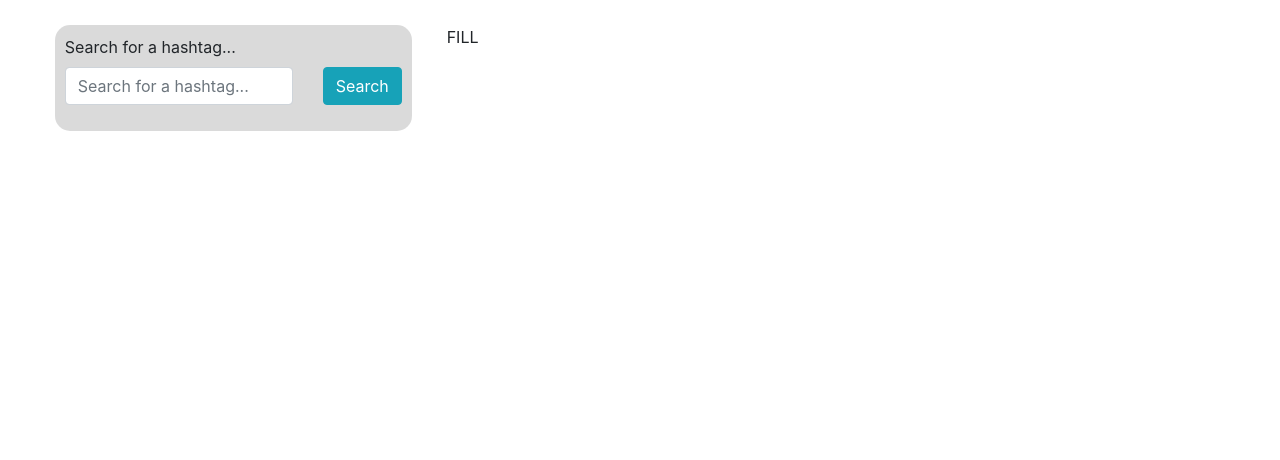
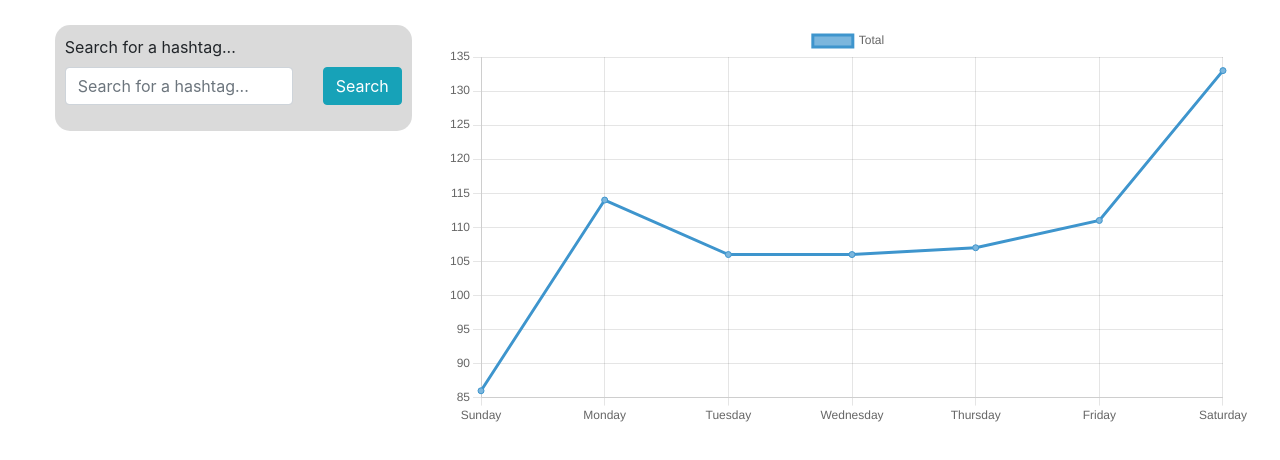
Before and after one commit to Shampoo307/twitter-client, a React (Create React App) app: page / in a window 1280 px wide. Shown: the top 460 px of the page. Built offline with nearby package versions, Linux system fonts and the light colour scheme.

Commit message:
Annoyingly Static graph

```diff
--- a/src/components/Analyses.jsx
+++ b/src/components/Analyses.jsx
@@ -1,12 +1,37 @@
-import React from "react";
+import React, { Component } from "react";
 import { Container, Row, Col, ListGroup, Card } from "react-bootstrap";
+import Chart from 'chart.js/auto';
 
+export default class LineChart extends Component {
 
+	chartRef = React.createRef();
 
-export default function Analyses(props) {
-    return (
-        <p>
-            FILL
-        </p>
-    )
+	componentDidMount() {
+		const ctx = this.chartRef.current.getContext("2d");
+
+		new Chart(ctx, {
+			type: "line",
+			data: {
+				labels: ["Sunday", "Monday", "Tuesday", "Wednesday", "Thursday", "Friday", "Saturday"],
+				datasets: [{
+					data: [86,114,106,106,107,111,133],
+					label: "Total",
+					borderColor: "#3e95cd",
+					backgroundColor: "#7bb6dd",
+					fill: false,
+				}
+				]
+			},
+		});
+	}
+	render() {
+		return (
+			<div>
+				<canvas
+				id="myChart"
+				ref={this.chartRef}
+				/>
+			</div>
+			)
+	}
 }
```
